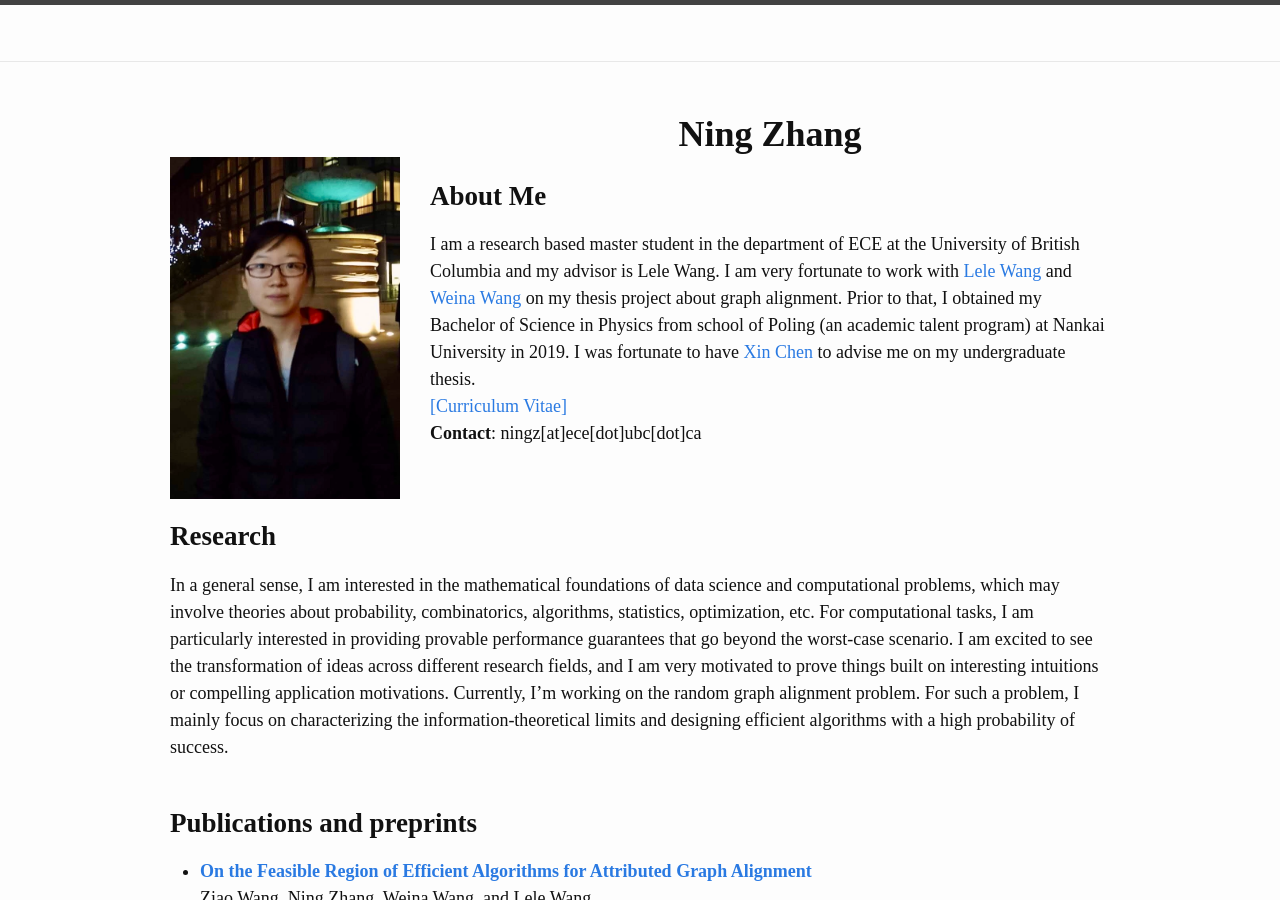
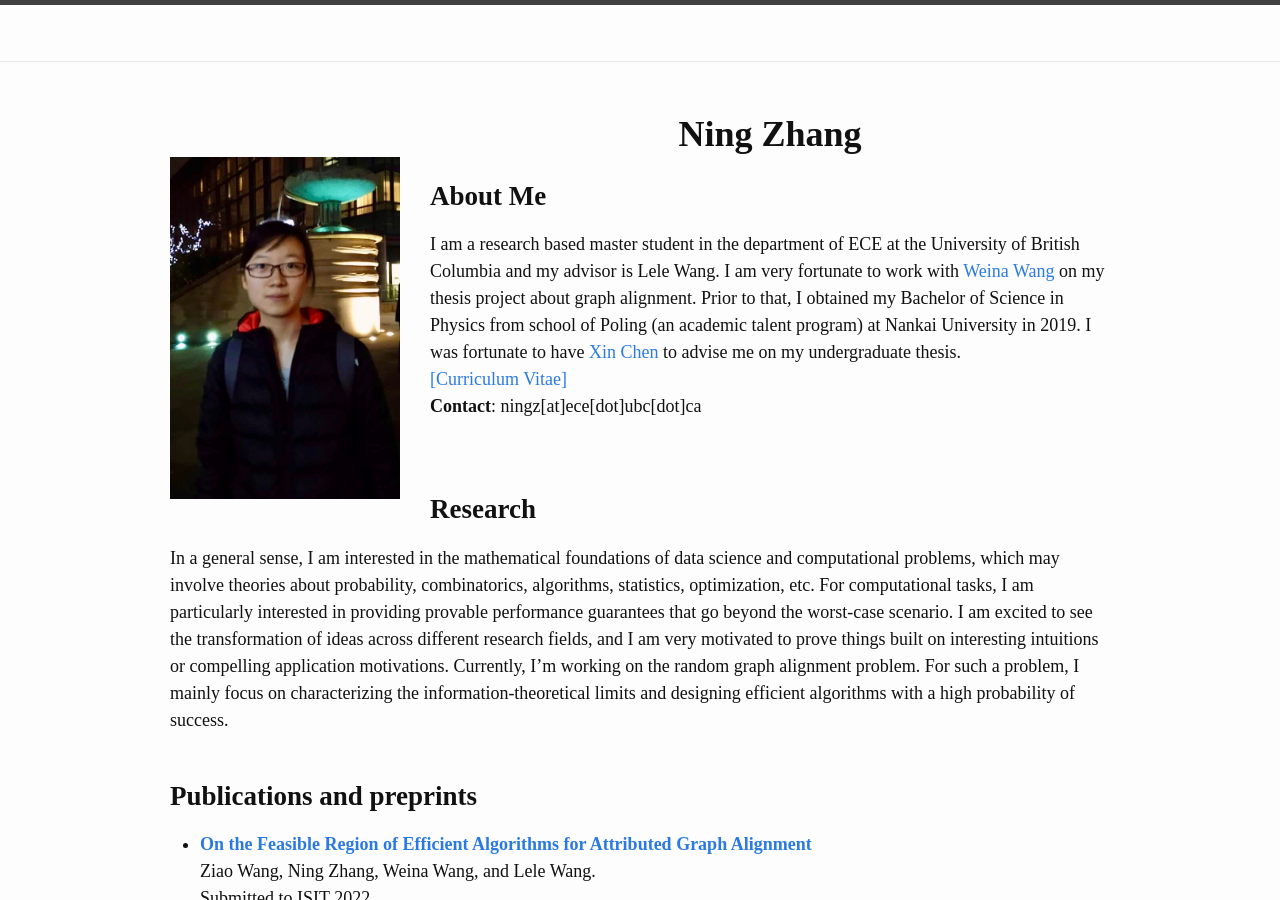
Before and after one commit to NingZhang-Git/NZ_website, a Jekyll site: the page built from index.md, in a window 1280 px wide and 900 px high. Built offline with Jekyll 4.4.1, drawn with Linux system fonts in a browser that asks for light colours.

Commit message:
Update index.md

```diff
--- a/index.md
+++ b/index.md
@@ -10,7 +10,7 @@ layout: home
 # <center> <b>Ning Zhang</b> </center>
 <!-- ### <center>Welcom to my personal webpage!</center> -->
 ## **About Me**
-I am a research based master student in the department of ECE at the University of British Columbia and my advisor is Lele Wang. I am very fortunate to work with [Lele Wang](https://ece.ubc.ca/lele-wang/) and [Weina Wang](http://www.cs.cmu.edu/~weinaw/) on my thesis project about graph alignment. Prior to that, I obtained my Bachelor of Science in Physics from school of Poling (an academic talent program) at Nankai University in 2019. I was fortunate to have [Xin Chen](http://www.cs.nott.ac.uk/~pszxc/) to advise me on my undergraduate thesis.\
+I am a research based master student in the department of ECE at the University of British Columbia and my advisor is Lele Wang. I am very fortunate to work with [Weina Wang](http://www.cs.cmu.edu/~weinaw/) on my thesis project about graph alignment. Prior to that, I obtained my Bachelor of Science in Physics from school of Poling (an academic talent program) at Nankai University in 2019. I was fortunate to have [Xin Chen](http://www.cs.nott.ac.uk/~pszxc/) to advise me on my undergraduate thesis.\
 [[Curriculum Vitae]](assets/NingZhang_CV.pdf)
 <br>
 **Contact**: ningz[at]ece[dot]ubc[dot]ca
```
